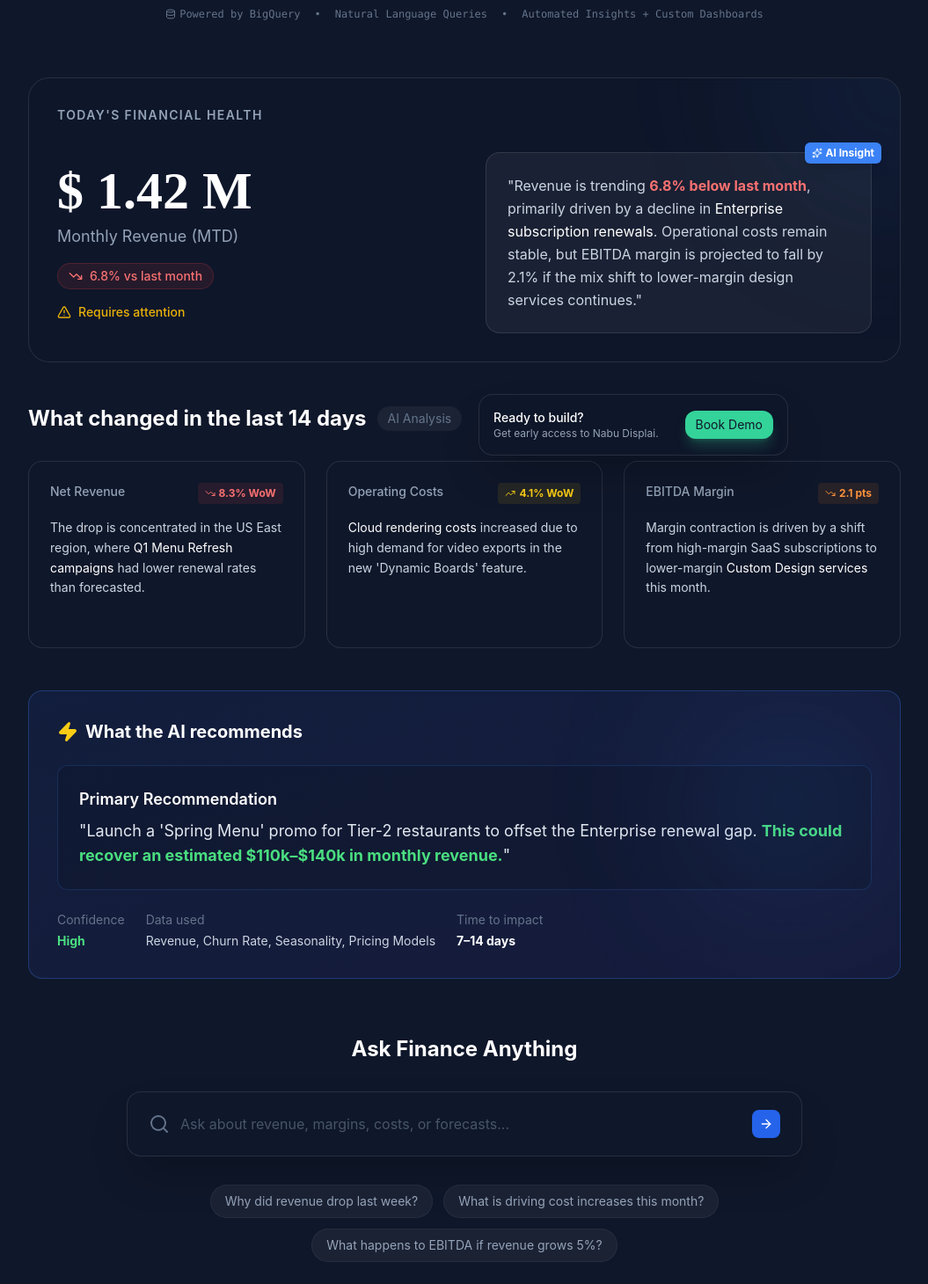
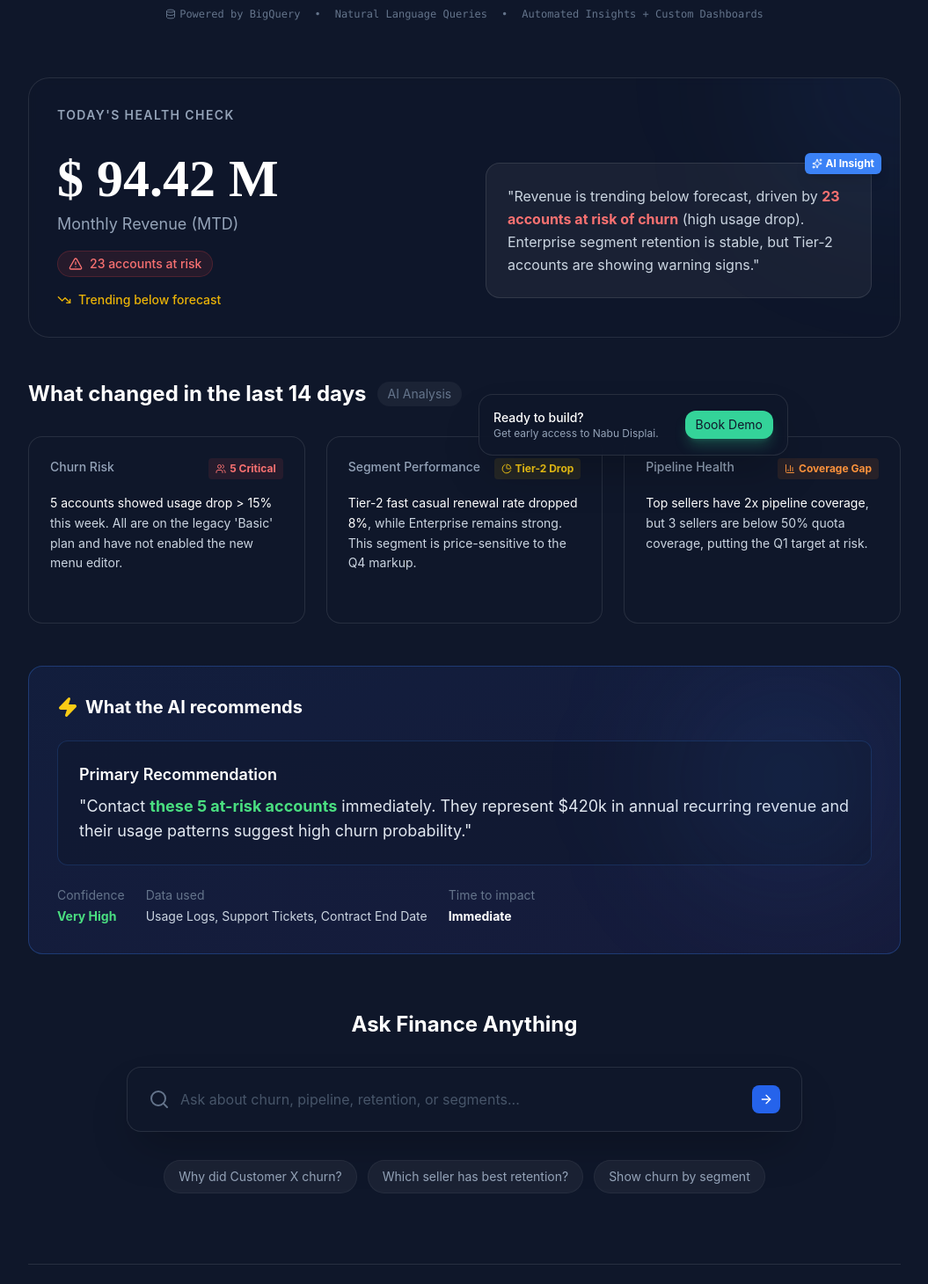
Before and after one commit to saketrule/nabu-brain-demo, a React (Vite) app: page /finance in a window 1280 px wide. Shown: the part 250-1710 px from the top of the page at 88% size, without its empty margins (112-1167 px from the left). Built offline with nearby package versions, Linux system fonts and the light colour scheme; a web font is replaced by a local one.

Commit message:
Update Finance Intelligence with Churn/Pipeline priority data

```diff
--- a/src/pages/FinanceIntelligence.tsx
+++ b/src/pages/FinanceIntelligence.tsx
@@ -1,7 +1,6 @@
 import { motion } from 'framer-motion';
 import {
     TrendingDown,
-    TrendingUp,
     AlertTriangle,
     Database,
     Bot,
@@ -9,7 +8,10 @@ import {
     Sparkles,
     Search,
     ArrowRight,
-    LineChart
+    LineChart,
+    Users,
+    PieChart,
+    BarChart3
 } from 'lucide-react';
 import { useState } from 'react';
 
@@ -22,20 +24,20 @@ export function FinanceIntelligence() {
         // Simulate AI thinking and responding
         setAnswer(null);
         setTimeout(() => {
-            if (q.toLowerCase().includes('revenue')) {
+            if (q.toLowerCase().includes('churn') || q.toLowerCase().includes('customer')) {
                 setAnswer({
-                    text: "Revenue dropped 6.8% primarily due to a 12% decline in Enterprise subscription renewals in the US East region. Direct sales for new licenses remained flat.",
-                    next: "Check 'Renewal Rate' trends"
+                    text: "Customer X's usage dropped 40% in the last 30 days. Support tickets indicate unresolved integration issues with their POS system.",
+                    next: "View Customer X health score"
                 });
-            } else if (q.toLowerCase().includes('cost')) {
+            } else if (q.toLowerCase().includes('seller') || q.toLowerCase().includes('retention')) {
                 setAnswer({
-                    text: "Operating costs rose 4.1% driven by a spike in cloud rendering usage for high-res video exports. This correlates with the recent feature launch.",
-                    next: "View cloud usage logs"
+                    text: "Sarah J. has the highest retention rate (98%) in the Enterprise segment. Her accounts show 3x higher adoption of the 'Menu Scheduler' feature.",
+                    next: "View Sarah's playbook"
                 });
             } else {
                 setAnswer({
-                    text: "EBITDA margin will likely compress to 18.2% if trends persist. However, the projected uptake of the 'Spring Menu' promo could restore margins to ~21% by next month.",
-                    next: "Run profitability scenario"
+                    text: "Tier-2 churn is primarily driven by price sensitivity. 60% of churned accounts cited 'Cost' as the main reason in exit surveys.",
+                    next: "Analyze pricing sensitivity"
                 });
             }
         }, 800);
@@ -76,17 +78,17 @@ export function FinanceIntelligence() {
             >
                 <div className="absolute top-0 right-0 p-32 bg-blue-500/10 blur-[100px] rounded-full -translate-y-1/2 translate-x-1/2" />
 
-                <h2 className="text-sm font-semibold text-slate-400 uppercase tracking-widest mb-8">Today's Financial Health</h2>
+                <h2 className="text-sm font-semibold text-slate-400 uppercase tracking-widest mb-8">Today's Health Check</h2>
 
                 <div className="grid md:grid-cols-2 gap-12 items-center">
                     <div>
-                        <div className="text-6xl font-bold font-serif mb-2 text-white">$ 1.42 M</div>
+                        <div className="text-6xl font-bold font-serif mb-2 text-white">$ 94.42 M</div>
                         <div className="text-lg text-slate-400 mb-4">Monthly Revenue (MTD)</div>
                         <div className="inline-flex items-center gap-2 px-3 py-1 bg-red-500/10 text-red-400 rounded-full text-sm font-medium border border-red-500/20">
-                            <TrendingDown size={16} /> 6.8% vs last month
+                            <AlertTriangle size={16} /> 23 accounts at risk
                         </div>
                         <div className="mt-4 flex items-center gap-2 text-yellow-500 text-sm font-medium">
-                            <AlertTriangle size={16} /> Requires attention
+                            <TrendingDown size={16} /> Trending below forecast
                         </div>
                     </div>
 
@@ -95,7 +97,7 @@ export function FinanceIntelligence() {
                             <Sparkles size={12} /> AI Insight
                         </div>
                         <p className="text-slate-300 leading-relaxed">
-                            "Revenue is trending <span className="text-red-400 font-bold">6.8% below last month</span>, primarily driven by a decline in <span className="text-white">Enterprise subscription renewals</span>. Operational costs remain stable, but EBITDA margin is projected to fall by 2.1% if the mix shift to lower-margin design services continues."
+                            "Revenue is trending below forecast, driven by <span className="text-red-400 font-bold">23 accounts at risk of churn</span> (high usage drop). Enterprise segment retention is stable, but Tier-2 accounts are showing warning signs."
                         </p>
                     </div>
                 </div>
@@ -109,7 +111,7 @@ export function FinanceIntelligence() {
                 </h2>
 
                 <div className="grid md:grid-cols-3 gap-6">
-                    {/* Card 1: Revenue */}
+                    {/* Card 1: Churn Risk */}
                     <motion.div
                         initial={{ opacity: 0, y: 20 }}
                         whileInView={{ opacity: 1, y: 0 }}
@@ -118,20 +120,20 @@ export function FinanceIntelligence() {
                         className="bg-slate-900 border border-white/10 p-6 rounded-2xl hover:border-red-500/30 transition-colors group"
                     >
                         <div className="flex justify-between items-start mb-4">
-                            <div className="text-slate-400 text-sm font-medium">Net Revenue</div>
+                            <div className="text-slate-400 text-sm font-medium">Churn Risk</div>
                             <div className="text-red-400 bg-red-500/10 px-2 py-1 rounded text-xs font-bold flex items-center gap-1">
-                                <TrendingDown size={12} /> 8.3% WoW
+                                <Users size={12} /> 5 Critical
                             </div>
                         </div>
                         <p className="text-sm text-slate-300 leading-relaxed mb-4">
-                            The drop is concentrated in the US East region, where <span className="text-white">Q1 Menu Refresh campaigns</span> had lower renewal rates than forecasted.
+                            <span className="text-white">5 accounts showed usage drop &gt; 15%</span> this week. All are on the legacy 'Basic' plan and have not enabled the new menu editor.
                         </p>
                         <a href="#" className="text-xs text-blue-400 hover:text-blue-300 flex items-center gap-1 opacity-0 group-hover:opacity-100 transition-opacity">
-                            See supporting data <ArrowRight size={10} />
+                            View account list <ArrowRight size={10} />
                         </a>
                     </motion.div>
 
-                    {/* Card 2: Costs */}
+                    {/* Card 2: Segmentation */}
                     <motion.div
                         initial={{ opacity: 0, y: 20 }}
                         whileInView={{ opacity: 1, y: 0 }}
@@ -140,17 +142,17 @@ export function FinanceIntelligence() {
                         className="bg-slate-900 border border-white/10 p-6 rounded-2xl hover:border-yellow-500/30 transition-colors group"
                     >
                         <div className="flex justify-between items-start mb-4">
-                            <div className="text-slate-400 text-sm font-medium">Operating Costs</div>
+                            <div className="text-slate-400 text-sm font-medium">Segment Performance</div>
                             <div className="text-yellow-400 bg-yellow-500/10 px-2 py-1 rounded text-xs font-bold flex items-center gap-1">
-                                <TrendingUp size={12} /> 4.1% WoW
+                                <PieChart size={12} /> Tier-2 Drop
                             </div>
                         </div>
                         <p className="text-sm text-slate-300 leading-relaxed">
-                            <span className="text-white">Cloud rendering costs</span> increased due to high demand for video exports in the new 'Dynamic Boards' feature.
+                            <span className="text-white">Tier-2 fast casual renewal rate dropped 8%</span>, while Enterprise remains strong. This segment is price-sensitive to the Q4 markup.
                         </p>
                     </motion.div>
 
-                    {/* Card 3: Margin */}
+                    {/* Card 3: Pipeline */}
                     <motion.div
                         initial={{ opacity: 0, y: 20 }}
                         whileInView={{ opacity: 1, y: 0 }}
@@ -159,13 +161,13 @@ export function FinanceIntelligence() {
                         className="bg-slate-900 border border-white/10 p-6 rounded-2xl hover:border-orange-500/30 transition-colors group"
                     >
                         <div className="flex justify-between items-start mb-4">
-                            <div className="text-slate-400 text-sm font-medium">EBITDA Margin</div>
+                            <div className="text-slate-400 text-sm font-medium">Pipeline Health</div>
                             <div className="text-orange-400 bg-orange-500/10 px-2 py-1 rounded text-xs font-bold flex items-center gap-1">
-                                <TrendingDown size={12} /> 2.1 pts
+                                <BarChart3 size={12} /> Coverage Gap
                             </div>
                         </div>
                         <p className="text-sm text-slate-300 leading-relaxed">
-                            Margin contraction is driven by a shift from high-margin SaaS subscriptions to lower-margin <span className="text-white">Custom Design services</span> this month.
+                            <span className="text-white">Top sellers have 2x pipeline coverage</span>, but 3 sellers are below 50% quota coverage, putting the Q1 target at risk.
                         </p>
                     </motion.div>
                 </div>
@@ -187,22 +189,22 @@ export function FinanceIntelligence() {
                 <div className="bg-slate-900/50 border border-blue-500/20 rounded-xl p-6 mb-6">
                     <h3 className="text-lg font-semibold text-white mb-2">Primary Recommendation</h3>
                     <p className="text-lg text-slate-200">
-                        "Launch a 'Spring Menu' promo for Tier-2 restaurants to offset the Enterprise renewal gap. <span className="text-green-400 font-bold">This could recover an estimated $110k–$140k in monthly revenue.</span>"
+                        "Contact <span className="text-green-400 font-bold">these 5 at-risk accounts</span> immediately. They represent $420k in annual recurring revenue and their usage patterns suggest high churn probability."
                     </p>
                 </div>
 
                 <div className="flex flex-wrap gap-6 text-sm">
                     <div>
                         <div className="text-slate-500 mb-1">Confidence</div>
-                        <div className="font-bold text-green-400">High</div>
+                        <div className="font-bold text-green-400">Very High</div>
                     </div>
                     <div>
                         <div className="text-slate-500 mb-1">Data used</div>
-                        <div className="text-slate-300">Revenue, Churn Rate, Seasonality, Pricing Models</div>
+                        <div className="text-slate-300">Usage Logs, Support Tickets, Contract End Date</div>
                     </div>
                     <div>
                         <div className="text-slate-500 mb-1">Time to impact</div>
-                        <div className="text-slate-300 text-white font-bold">7–14 days</div>
+                        <div className="text-slate-300 text-white font-bold">Immediate</div>
                     </div>
                 </div>
             </motion.div>
@@ -216,7 +218,7 @@ export function FinanceIntelligence() {
                         <Search className="text-slate-500" />
                         <input
                             type="text"
-                            placeholder="Ask about revenue, margins, costs, or forecasts..."
+                            placeholder="Ask about churn, pipeline, retention, or segments..."
                             className="bg-transparent border-none outline-none flex-grow text-white placeholder:text-slate-600 h-8"
                             value={question}
                             onChange={(e) => setQuestion(e.target.value)}
@@ -235,9 +237,9 @@ export function FinanceIntelligence() {
                 {!answer && (
                     <div className="flex flex-wrap justify-center gap-3">
                         {[
-                            "Why did revenue drop last week?",
-                            "What is driving cost increases this month?",
-                            "What happens to EBITDA if revenue grows 5%?"
+                            "Why did Customer X churn?",
+                            "Which seller has best retention?",
+                            "Show churn by segment"
                         ].map((q) => (
                             <button
                                 key={q}
@@ -288,7 +290,7 @@ export function FinanceIntelligence() {
                 <div>
                     <div className="w-12 h-12 bg-white/5 rounded-full flex items-center justify-center mx-auto mb-4 text-white">2</div>
                     <h3 className="font-bold mb-2">Understands Metrics</h3>
-                    <p className="text-sm text-slate-400">Revenue, costs, margins, and business rules are explicitly defined.</p>
+                    <p className="text-sm text-slate-400">Revenue, churn, pipeline, and segmentation rules are explicitly defined.</p>
                 </div>
                 <div>
                     <div className="w-12 h-12 bg-white/5 rounded-full flex items-center justify-center mx-auto mb-4 text-white">3</div>
```
